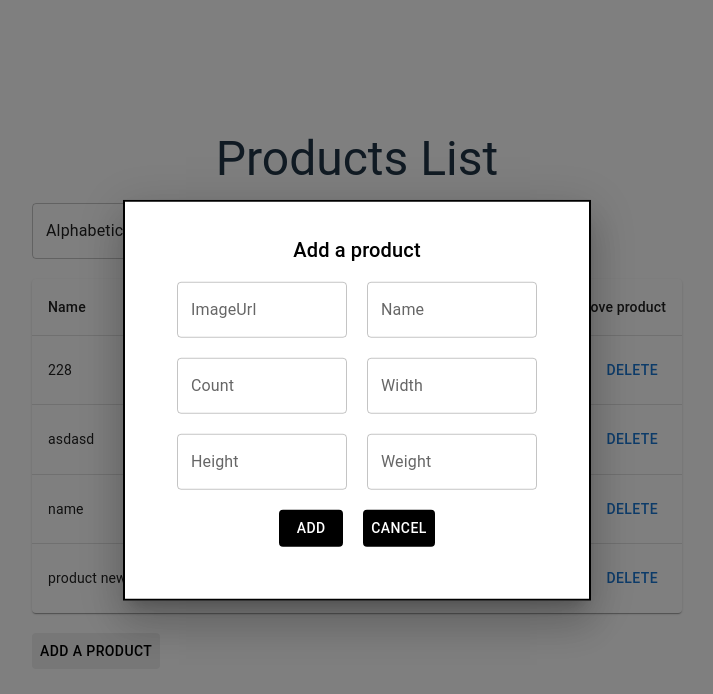
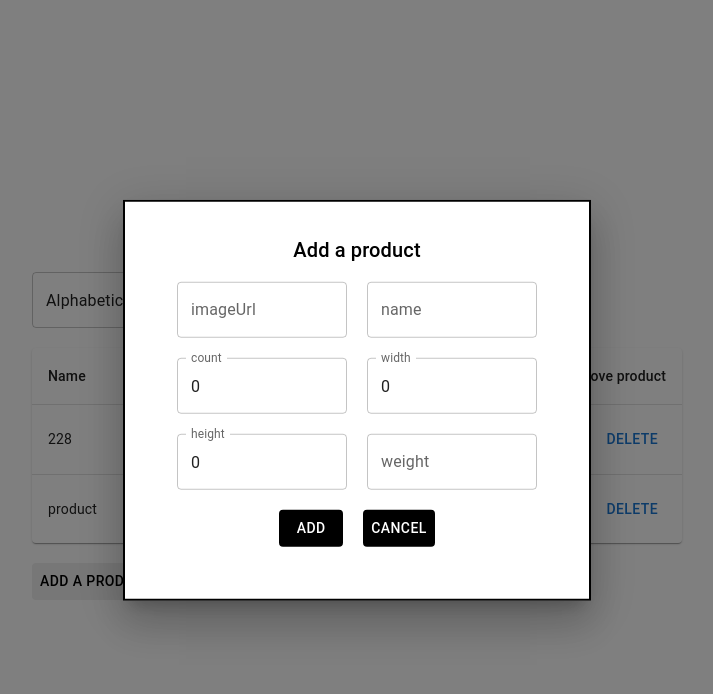
Before and after one commit to opiquem/Inforce-Frontend-Test-Task, a React (Vite) app: page / in a window 1280 px wide. Both pictures are taken after a click on the button "ADD A PRODUCT". Shown: the top 694 px of the page, without its empty margins (283-996 px from the left). Built offline with nearby package versions, Linux system fonts and the light colour scheme; data requests are answered from the project's data file.

Commit message:
add loop for creating every textfield for properties

```diff
--- a/src/components/AddForm/AddForm.tsx
+++ b/src/components/AddForm/AddForm.tsx
@@ -38,9 +38,9 @@ export const AddForm: React.FC<Props> = ({ onAddProduct, handleModalToggle }) =>
     initialValues: {
       imageUrl: '',
       name: '',
-      count: null,
-      width: null,
-      height: null,
+      count: 0,
+      width: 0,
+      height: 0,
       weight: '',
     },
     validationSchema: addProductShema,
@@ -52,88 +52,20 @@ export const AddForm: React.FC<Props> = ({ onAddProduct, handleModalToggle }) =>
   )
   return (
     <form onSubmit={formik.handleSubmit} className={styles.addForm__inputs}>
-      <TextField
+      {Object.keys(formik.values).map((property: string) => (
+        <TextField
         fullWidth
-        id="imageUrl"
-        name="imageUrl"
-        label="ImageUrl"
-        value={formik.values.imageUrl}
+        id={property}
+        name={property}
+        label={property}
+        value={formik.values[property as keyof typeof formik.values]}
         onChange={formik.handleChange}
         onBlur={formik.handleBlur}
-        error={formik.touched.imageUrl && Boolean(formik.errors.imageUrl)}
-        helperText={formik.touched.imageUrl && formik.errors.imageUrl}
+        error={formik.touched[property as keyof typeof formik.touched] && Boolean(formik.errors[property as keyof typeof formik.errors])}
+        helperText={formik.touched[property as keyof typeof formik.touched] && formik.errors[property as keyof typeof formik.errors]}
         sx={{ width: 170 }}
       />
-
-      <TextField
-        fullWidth
-        id="name"
-        name="name"
-        label="Name"
-        type="name"
-        value={formik.values.name}
-        onChange={formik.handleChange}
-        onBlur={formik.handleBlur}
-        error={formik.touched.name && Boolean(formik.errors.name)}
-        helperText={formik.touched.name && formik.errors.name}
-        sx={{ width: 170 }}
-      />
-
-      <TextField
-        fullWidth
-        id="count"
-        name="count"
-        label="Count"
-        type="count"
-        value={formik.values.count}
-        onChange={formik.handleChange}
-        onBlur={formik.handleBlur}
-        error={formik.touched.count && Boolean(formik.errors.count)}
-        helperText={formik.touched.count && formik.errors.count}
-        sx={{ width: 170 }}
-      />
-
-      <TextField
-        fullWidth
-        id="width"
-        name="width"
-        label="Width"
-        type="width"
-        value={formik.values.width}
-        onChange={formik.handleChange}
-        onBlur={formik.handleBlur}
-        error={formik.touched.width && Boolean(formik.errors.width)}
-        helperText={formik.touched.width && formik.errors.width}
-        sx={{ width: 170 }}
-      />
-
-      <TextField
-        fullWidth
-        id="height"
-        name="height"
-        label="Height"
-        type="height"
-        value={formik.values.height}
-        onChange={formik.handleChange}
-        onBlur={formik.handleBlur}
-        error={formik.touched.height && Boolean(formik.errors.height)}
-        helperText={formik.touched.height && formik.errors.height}
-        sx={{ width: 170 }}
-      />
-
-      <TextField
-        fullWidth
-        id="weight"
-        name="weight"
-        label="Weight"
-        type="weight"
-        value={formik.values.weight}
-        onChange={formik.handleChange}
-        onBlur={formik.handleBlur}
-        error={formik.touched.weight && Boolean(formik.errors.weight)}
-        helperText={formik.touched.weight && formik.errors.weight}
-        sx={{ width: 170 }}
-      />
+      ))}
 
       <Button
         sx={buttonCreateFormStyles}
--- a/src/db/db.json
+++ b/src/db/db.json
@@ -1,29 +1,5 @@
 {
   "Products": [
-    {
-      "imageUrl": "img",
-      "name": "product new",
-      "count": 50,
-      "size": {
-        "width": 30,
-        "height": 33
-      },
-      "weight": "60g",
-      "comments": null,
-      "id": 7
-    },
-    {
-      "imageUrl": "asdasd",
-      "name": "asdasd",
-      "count": 1,
-      "size": {
-        "width": 0,
-        "height": 0
-      },
-      "weight": "s",
-      "comments": null,
-      "id": 10
-    },
     {
       "imageUrl": "228",
       "name": "228",
@@ -37,16 +13,16 @@
       "id": 12
     },
     {
-      "imageUrl": "image",
-      "name": "name",
-      "count": 12,
+      "imageUrl": "product",
+      "name": "product",
+      "count": 1,
       "size": {
-        "width": 2,
-        "height": 3
+        "width": 1,
+        "height": 1
       },
-      "weight": "250g",
+      "weight": "product",
       "comments": null,
-      "id": 14
+      "id": 15
     }
   ],
   "Comments": [
```
